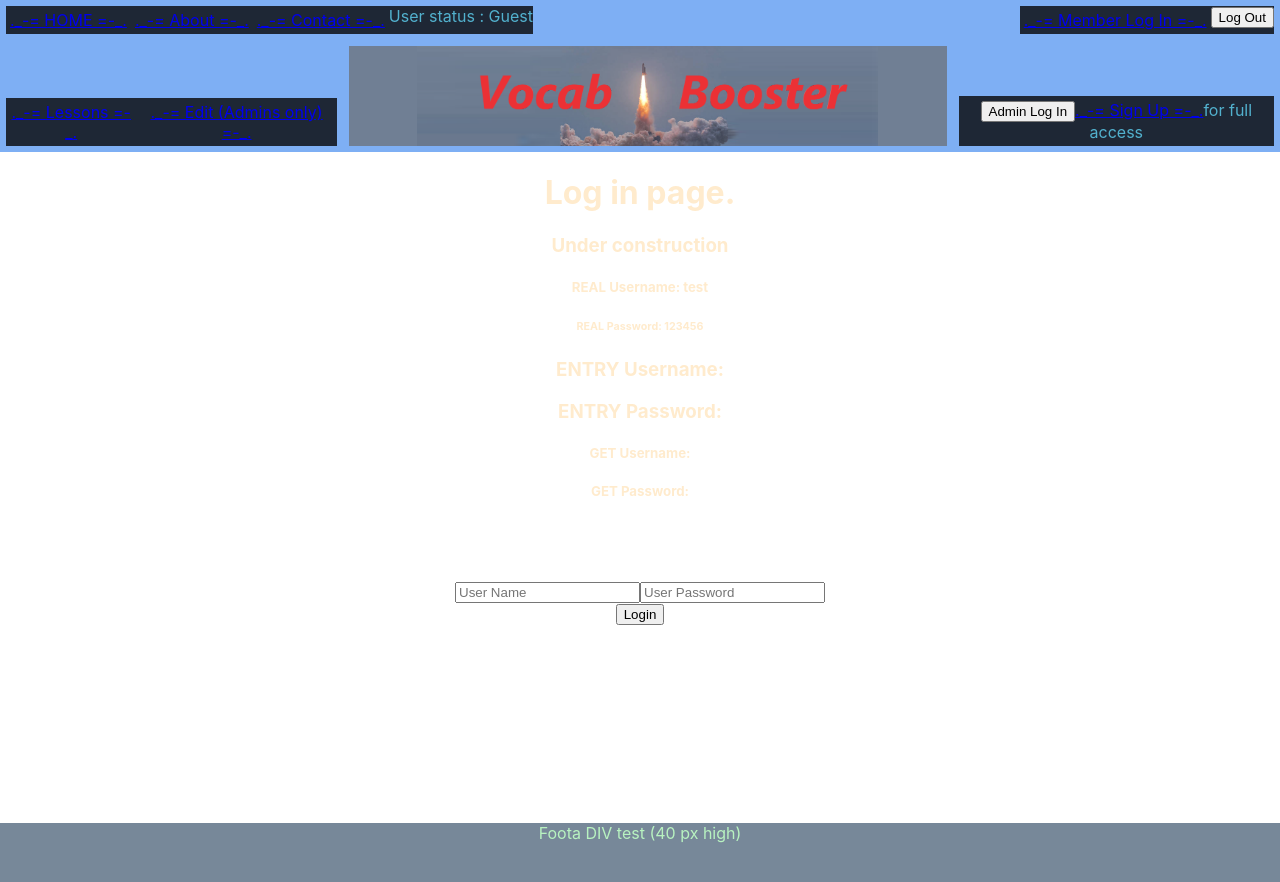
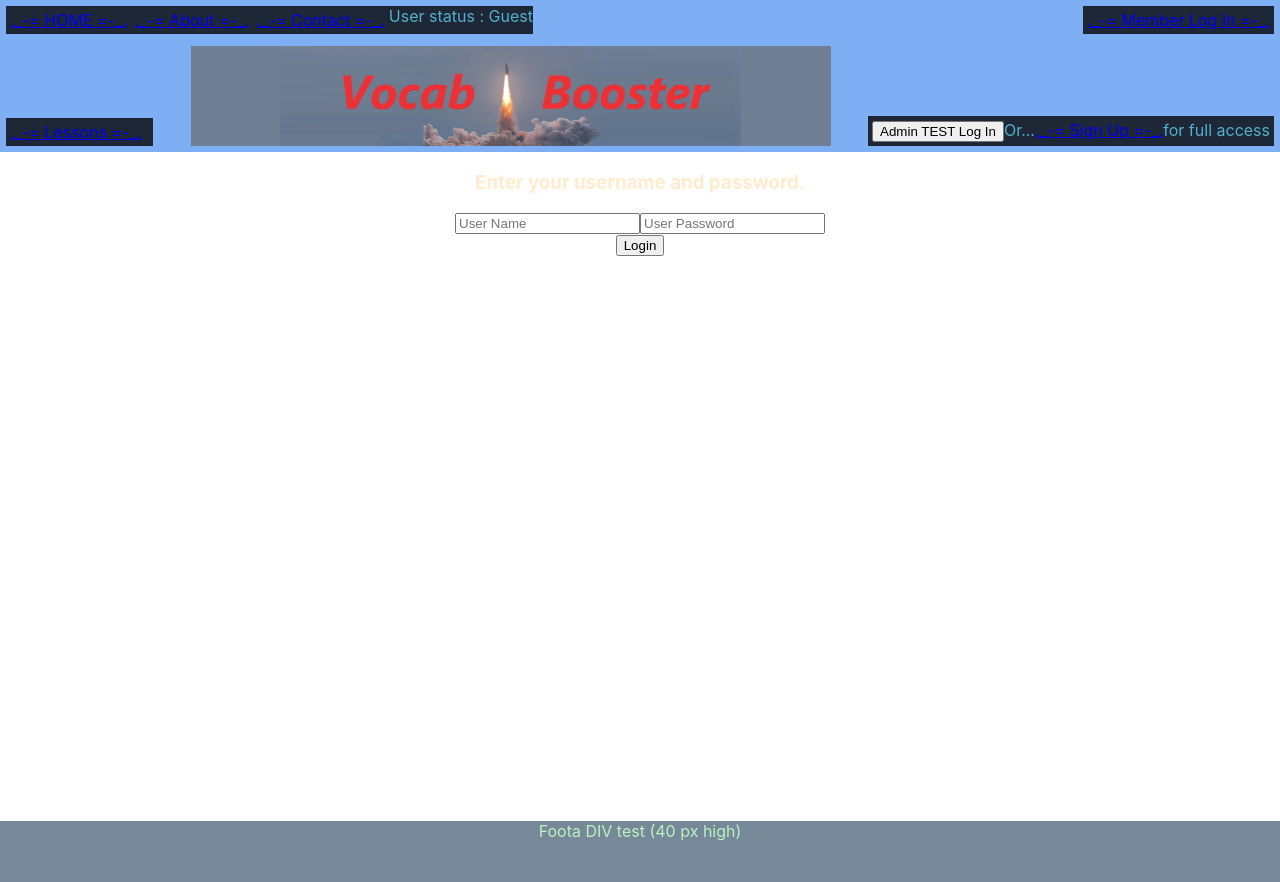
Before and after one commit to sneaky-00-ninja/vocab-boost, a React (Create React App) app: page /login in a window 1280 px wide. Shown: the top 882 px of the page. Built offline with nearby package versions, Linux system fonts and the light colour scheme.

Commit message:
visibility of links and components are now seen or hidden depending on Admin login status. The only issue remaining is that if you log out from the edit page, get edit page reamains seen (and presumably functional).

```diff
--- a/src/App.js
+++ b/src/App.js
@@ -15,6 +15,13 @@ import NoPage from "./components/pages/no-page";
 
 import './App.css';
 import "./styles/main.scss";
+
+
+
+// TODO NEXT...
+// Make sure that when you sign out from the EDIT page, you leave the edit page.
+
+
 
 function App() {
 
@@ -61,6 +68,27 @@ function handleLogoutClick(){
 }
 
 
+const adminOnlyPages = () => {
+  return (
+    <Route
+      path="/login"
+      element={
+        <Login
+          admin={admin}
+          handleLogin={handleLogin}
+          realUsername={realUsername}
+          realPassword={realPassword}
+          entryUsername={entryUsername}
+          entryPassword={entryPassword}
+        />
+      }
+    />
+  );
+};
+
+
+
+
   return (
     <div className="App">
         <Router>
@@ -79,24 +107,7 @@ function handleLogoutClick(){
                   entryUsername={entryUsername}
                   entryPassword={entryPassword}
               />} />
-            {/* <Route path="/about" element={<About />} /> */}
-
-
-            <Route path="/login"
-              element={
-                <Login
-                  handleLogin={handleLogin}
-                  realUsername={realUsername}
-                  realPassword={realPassword}
-                  entryUsername={entryUsername}
-                  entryPassword={entryPassword}
-                  // GETusername={GETusername}
-                  // GETpassword={GETpassword}
-
-            />} />
-            {/* <Route path="/login" element={<Login />} /> */}
-
-
+            { adminOnlyPages() }
             <Route path="/contact" element={<Contact />} />
             <Route path="/signup" element={<Signup />} />
             <Route path="/lesson" element={<Lesson />} />
--- a/src/components/header.js
+++ b/src/components/header.js
@@ -1,6 +1,9 @@
 import React, { Component } from 'react';
 import { NavLink } from "react-router-dom";
 import logoImg from "../images/logo.png";
+
+
+
 
 
 export default class Header extends Component {
@@ -40,17 +43,36 @@ export default class Header extends Component {
                     </div>
 
                     <div className='header-links top-right'>
+
+
+
+
+                    {this.props.admin ? (
+                            <div>
+                                <button onClick={handleLogoutClick}>
+                                    Log Out
+                                </button>
+                            </div>
+
+                        ) : (
                             <div className="header-nav-link">
                             <NavLink to="/login" activeclassname="nav-link-active">
                                 ._-= Member Log In =-_.
                             </NavLink>
                         </div>
-                        <span/>
-                        <div>
-                            <button onClick={handleLogoutClick}>
-                                Log Out
-                            </button>
-                         </div>
+                            )
+                        }
+
+
+
+
+
+
+
+
+
+
+
 
                     </div>
 
@@ -66,9 +88,12 @@ export default class Header extends Component {
                             </NavLink>
                         </div>
                         <div className="header-nav-link">
+
+                        {this.props.admin &&
                             <NavLink to="/edit" activeclassname="nav-link-active">
                             ._-= Edit (Admins only) =-_.
                             </NavLink>
+                        }
                         </div>
                     </div>
                     <div className='logo'
@@ -83,14 +108,23 @@ export default class Header extends Component {
                     />
                     <div className='header-links bottom-right'>
                         <div className="header-nav-link">
-                            <button onClick={handleLoginClick}>
-                                Admin Log In
-                            </button>
+
+                        {this.props.admin ? (
+                            <div> Admin view active </div>
+                        ) : (
+                            <div>
+                                <button onClick={handleLoginClick}> Admin TEST Log In </button>
                                 <span/>
+                                    Or...
                                 <NavLink to="/signup" activeclassname="nav-link-active">
                                     ._-= Sign Up =-_.
                                 </NavLink>
                                     for full access
+                            </div>
+                            )
+                        }
+
+
                         </div>
                     </div>
 
--- a/src/components/pages/login.js
+++ b/src/components/pages/login.js
@@ -7,11 +7,7 @@ export default class Login extends Component {
         this.state = {
             entryUsername: "",
             entryPassword: "" ,
-            userType: "" ,
-            realUsername: "",
-            realPassword: "" ,
-            GETusername: "" ,
-            GETpassword: "" ,
+        //    userType: "" ,
             error: null
         }
     }
@@ -47,20 +43,12 @@ export default class Login extends Component {
     };
 
 
-
-
-
-
-
     handleSubmit = (event) => {
         event.preventDefault();
 
         this.compareUserData();
-
         // this.props.handleLogin(entryUsername, entryPassword);
         // ***NOTE***   above live was moved in to the "fetch" above
-
-
     }
 
     handleChange = (event) => {
@@ -73,32 +61,19 @@ export default class Login extends Component {
 
 
     render() {
-        const {  realUsername, realPassword } = this.props;
         const { entryUsername, entryPassword } = this.state;
-         const { GETusername, GETpassword } = this.props;
 
         return (
             <div className='general-page'>
                 <div>
-                    <h1> Log in page. </h1>
-                    <h3> Under construction </h3>
-
-                    <h5> REAL Username: {realUsername} </h5>
-                    <h6> REAL Password: {realPassword} </h6>
-
-                    <h3> ENTRY Username: {entryUsername} </h3>
-                    <h3> ENTRY Password: {entryPassword} </h3>
-
-                    <h5> GET Username: {GETusername} </h5>
-                    <h5> GET Password: {GETpassword} </h5>
-
-
-
-
-
-
-                </div>
-                <div className='spacer60 '/>
+                    {this.props.admin ? (
+                        <>
+                            <h1> You are logged in. </h1>
+                            <h5> Select a link in the page header to get to another page </h5>
+                        </>
+                    ) : (
+                        <div>
+                            <h3> Enter your username and password. </h3>
                             <form onSubmit={this.handleSubmit}>
                             <input
                                 type='text'
@@ -117,18 +92,11 @@ export default class Login extends Component {
                             <div>
                                 <button type='submit'> Login </button>
                             </div>
-
-
                             </form>
-
-                {/* <button onClick={this.fetchUserData}>    // TESTING BUTTON
-                    Fetch User Data
-                </button> */}
-
-
-
-
-
+                        </div>
+                    )
+                }
+                </div>
             </div>
         );
     }
```
Lines whose indentation alone changed are shown as unchanged.
